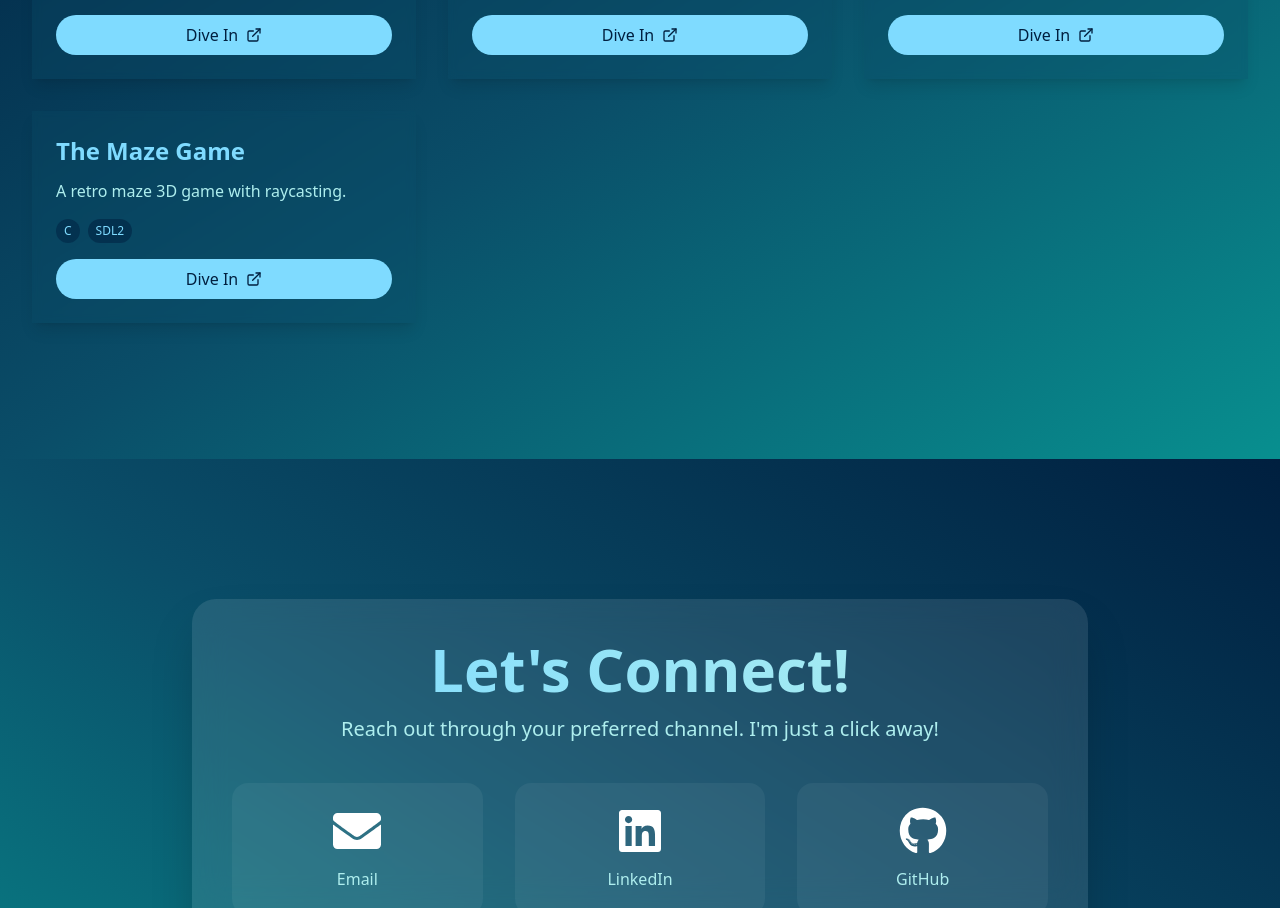
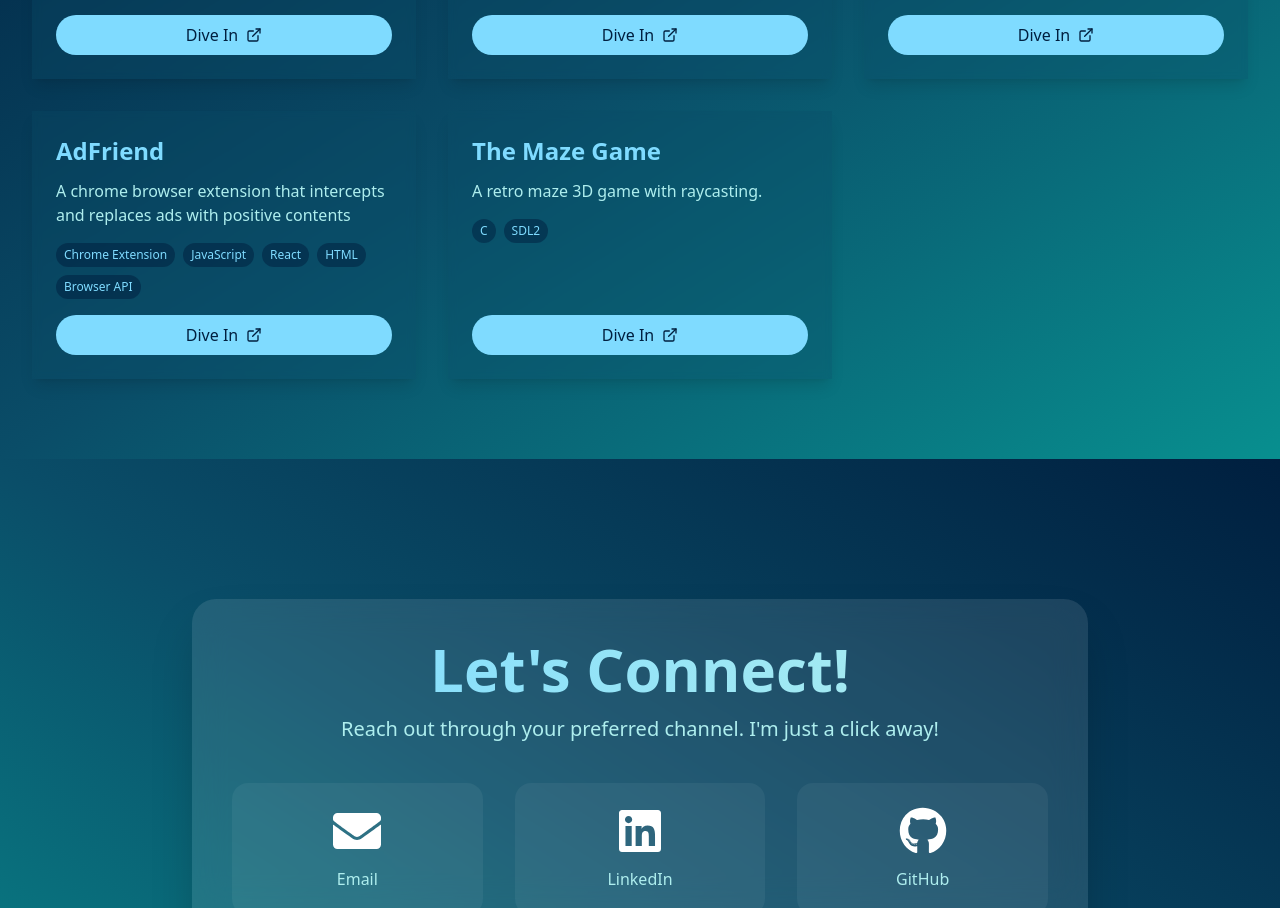
Before and after one commit to O-G-W-A-L/hunter, a React (Vite) app: page / in a window 1280 px wide. Shown: the part 2841-3749 px from the top of the page. Built offline with nearby package versions, Linux system fonts and the light colour scheme.

Commit message:
new features

```diff
--- a/src/pages/Projects.jsx
+++ b/src/pages/Projects.jsx
@@ -20,6 +20,12 @@ const projects = [
     description: "A browser extension for managing tabs and improving your browsing experience.",
     link: "https://github.com/O-G-W-A-L/TabSmart.git",
     tags: ["Chrome Extension", "JavaScript", "Browser API"]
+  },
+  {
+    name: "AdFriend",
+    description: "A chrome browser extension that intercepts and replaces ads with positive contents",
+    link: "https://github.com/O-G-W-A-L/AdFriend.git",
+    tags: ["Chrome Extension", "JavaScript", "React","HTML","Browser API"]
   },
   {
     name: "The Maze Game",
```
